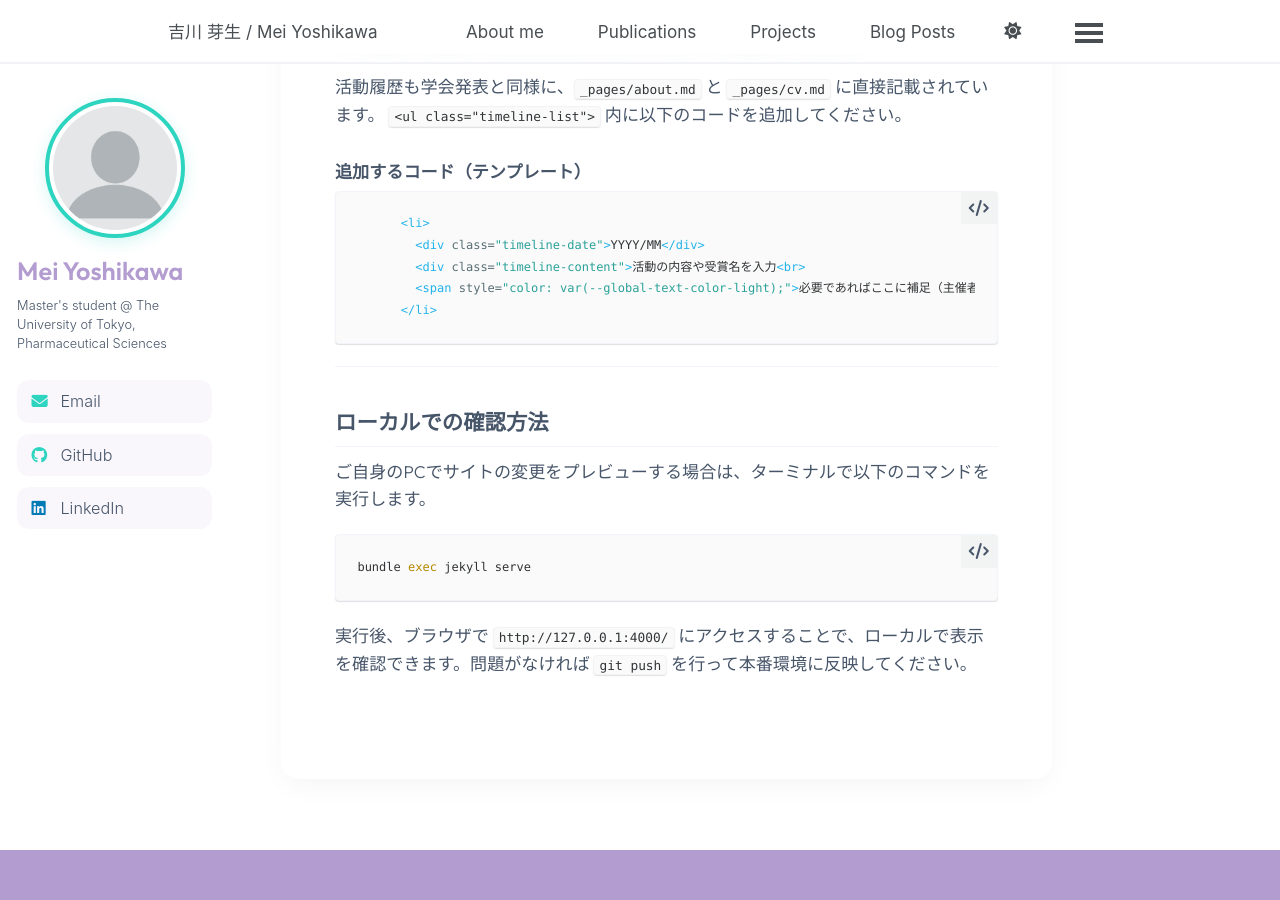
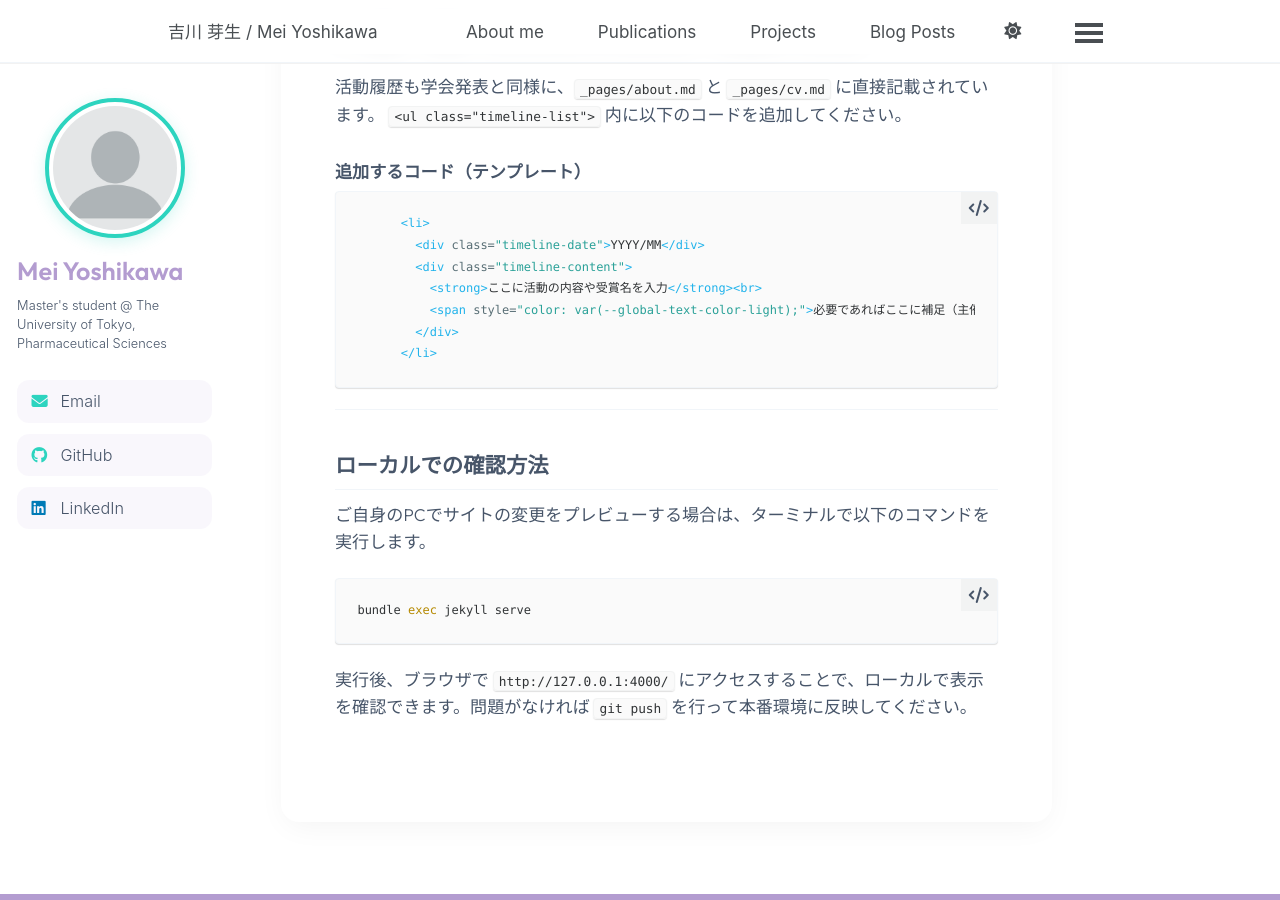
Before and after one commit to DevWithKaiju/DevWithKaiju.github.io, a Jekyll site: the page built from HOW_TO_UPDATE.md, in a window 1280 px wide and 900 px high, scrolled down 2018 px. Built offline with Jekyll 4.4.1, drawn with Linux system fonts in a browser that asks for light colours; our own code applies the rules of GitHub Pages for plain Markdown files; a script bundle is joined from its source files by our own code; library files that are not in the unit come from our copies.

Commit message:
docs: update activities template to match conferences

````diff
--- a/HOW_TO_UPDATE.md
+++ b/HOW_TO_UPDATE.md
@@ -74,8 +74,10 @@ header:
 ```html
       <li>
         <div class="timeline-date">YYYY/MM</div>
-        <div class="timeline-content">活動の内容や受賞名を入力<br>
-        <span style="color: var(--global-text-color-light);">必要であればここに補足（主催者など）</span></div>
+        <div class="timeline-content">
+          <strong>ここに活動の内容や受賞名を入力</strong><br>
+          <span style="color: var(--global-text-color-light);">必要であればここに補足（主催者など）</span>
+        </div>
       </li>
 ```
 
````
